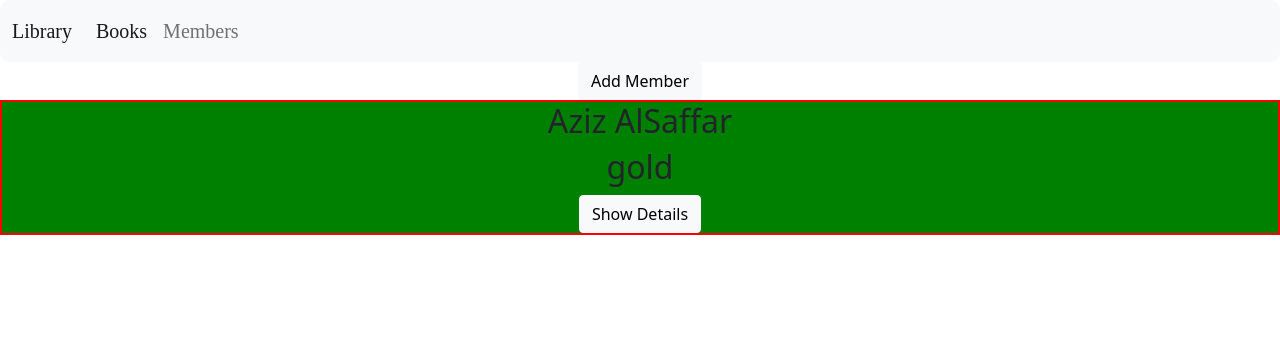
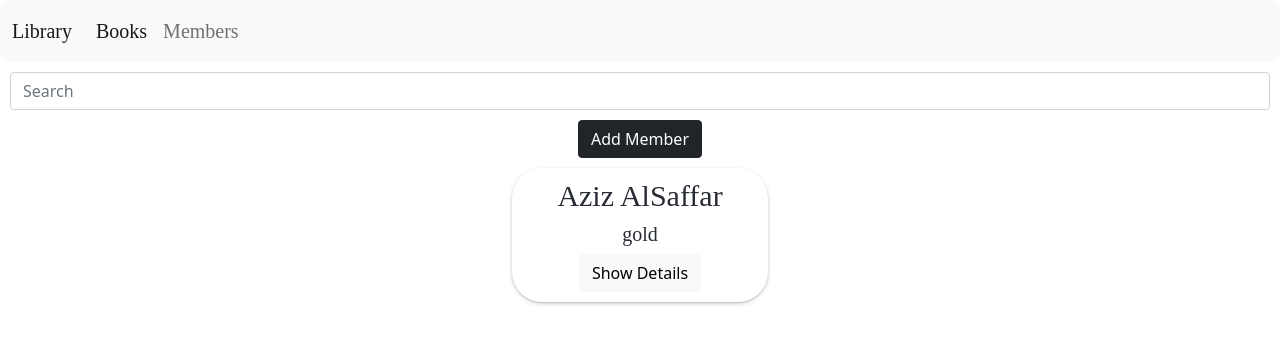
Before and after one commit to aadelalqaabi/CODED-Project-Library-Pair, a React (Create React App) app in the folder library/: page /MemberList in a window 1280 px wide. Shown: the top 344 px of the page. Built offline with nearby package versions, Linux system fonts and the light colour scheme; no server answers.

Commit message:
styling almost done needs little fixes

```diff
--- a/library/src/App.css
+++ b/library/src/App.css
@@ -10,8 +10,14 @@ nav{
 }
 
 .onemember{
-  background-color: green;
-  border: 2px solid red;
+  color: antiquewhite;
+  background-color: rgb(255, 255, 255);
+  border-radius: 30px;
+  width:20%;
+  padding: 10px;
+  margin: 10px;
+
+  box-shadow: rgba(50, 50, 93, 0.25) 0px 2px 5px -1px, rgba(0, 0, 0, 0.3) 0px 1px 3px -1px;
 }
 .bookimage{
   display: inline-block;
@@ -35,8 +41,19 @@ nav{
   flex-direction: column;
   justify-content: center;
   align-items: center;
-
-
+}
+.membernames{ display: inline-block;
+  width: 46%;
+  color:#282c34;
+  display:initial;
+  flex-direction: column;
+  justify-content: center;
+  align-items: center;
+}
+.membermembership{
+  font-size: 20px;
+  font-family: 'Goudy Bookletter 1911', serif;
+  text-align: center;
 }
 .bookimage{
   width: 200px;
@@ -44,6 +61,11 @@ nav{
   padding-bottom: 10px;
 }
 .booktitle{
+  font-size: 30px;
+  font-family: 'Goudy Bookletter 1911', serif;
+  text-align: center;
+}
+.membername{
   font-size: 30px;
   font-family: 'Goudy Bookletter 1911', serif;
   text-align: center;
@@ -76,13 +98,45 @@ nav{
   justify-content: center;
 
 }
+.memberList{
+  display: flex;
+  flex-wrap: wrap;
+  flex-direction: row;
+  justify-content: center;
+}
 .container{
   display:flex;
   justify-content: center;
   align-items: flex-start;
   padding-top: 10px;
 }
+.searchadd{
+  margin: 10px;
+ padding: 10px;
 
+}
+#addbook{
+display: flex;
+justify-content: right;
+padding-top: 20px;
+
+}
+#searchmember{
+  display:flex;
+  justify-content: center;
+  align-items: center;
+  margin: 10px;
+}
+#searchinput{
+
+  margin: 8px;
+
+}
+#selectinput{
+  margin: 8px;
+  border-radius: 20px;
+
+}
 .book-container{
 
 }
--- a/library/src/components/BookAdd.js
+++ b/library/src/components/BookAdd.js
@@ -44,8 +44,8 @@ function BookAdd() {
 
   return (
     <>
-      <div className="mx-2">
-        <Button variant="light" onClick={handleShow}>
+      <div className="mx-2" id="addbook">
+        <Button variant="dark" onClick={handleShow}>
           Add Book
         </Button>
       </div>
--- a/library/src/components/BookList.js
+++ b/library/src/components/BookList.js
@@ -2,13 +2,59 @@ import Book from "./Book";
 import { observer } from "mobx-react";
 import bookStore from "../stores/bookStore";
 import BookAdd from "./BookAdd";
+import React, { useState } from "react";
 function BookList() {
-  let bookList = bookStore.books.map((book) => {
-    return <Book book={book} key={book.id} />;
-  });
+  const [query, setQuery] = useState("");
+  const [genre, setGenre] = useState("");
+
+  const bookList = bookStore.books
+    .filter(
+      (book) =>
+        book.title.toLowerCase().includes(query.toLowerCase()) &&
+        book.genres.includes(genre)
+    )
+    .map((book) => <Book key={book.id} book={book} />);
   return (
-    <div>
-      <BookAdd />
+    <div className="searchadd">
+      <div>
+        <div class="input-group rounded">
+          <input
+            type="search"
+            class="form-control rounded"
+            id="searchinput"
+            placeholder="Search"
+            aria-label="Search"
+            aria-describedby="search-addon"
+            onChange={(e) => setQuery(e.target.value)}
+          />
+
+          <select
+            onChange={(e) => setGenre(e.target.value)}
+            aria-label="Default select example"
+            class="form-select"
+            data-mdb-filter="true"
+            id="selectinput"
+          >
+            <option value="" selected>
+              All
+            </option>
+            <option value="Action">Action</option>
+            <option value="Fantasy">Fantasy</option>
+            <option value="Sci-Fi">Sci-Fi</option>
+            <option value="Romance">Romance</option>
+            <option value="Fiction">Fiction</option>
+            <option value="Self-Help">Self-Help</option>
+            <option value="Thriller">Thriller</option>
+            <option value="Suspense">Suspense</option>
+            <option value="Biography">Biography</option>
+            <option value="Business">Business</option>
+            <option value="Entrepreneurship">Entrepreneurship</option>
+            <option value="Crime">Crime</option>
+            <option value="Mystery">Mystery</option>
+          </select>
+        </div>
+        <BookAdd />
+      </div>
       <div className="booklist">{bookList}</div>
     </div>
   );
--- a/library/src/components/Member.js
+++ b/library/src/components/Member.js
@@ -12,10 +12,13 @@ function Member({ member }) {
   const handleShow = () => setShow(true);
   return (
     <div className="onemember">
-      <h2>
-        {member.firstName} {member.lastName}
-      </h2>
-      <h2>{member.membership}</h2>
+      <div className="membernames">
+        <h1 className="membername">
+          {member.firstName} {member.lastName}
+        </h1>
+
+        <h2 className="membermembership">{member.membership}</h2>
+      </div>
       <div className="mx-2">
         <Button variant="light" onClick={handleShow}>
           Show Details
--- a/library/src/components/MemberAdd.js
+++ b/library/src/components/MemberAdd.js
@@ -24,7 +24,7 @@ function MemberAdd() {
   return (
     <>
       <div className="mx-2">
-        <Button variant="light" onClick={handleShow}>
+        <Button variant="dark" onClick={handleShow}>
           Add Member
         </Button>
       </div>
--- a/library/src/components/MemberList.js
+++ b/library/src/components/MemberList.js
@@ -2,14 +2,31 @@ import Member from "./Member";
 import { observer } from "mobx-react";
 import memberStore from "../stores/memberStore";
 import MemberAdd from "./MemberAdd";
+import { useState } from "react";
 function MemberList() {
-  let memberList = memberStore.members.map((member) => {
-    return <Member member={member} key={member.id} />;
-  });
+  const [query, setQuery] = useState("");
+  const memberList = memberStore.members
+    .filter(
+      (member) =>
+        member.firstName.toLowerCase().includes(query.toLowerCase()) ||
+        member.lastName.toLowerCase().includes(query.toLowerCase())
+    )
+    .map((member) => <Member member={member} key={member.id} />);
   return (
     <div>
+      <div class="input-group rounded">
+        <input
+          type="search"
+          class="form-control rounded"
+          id="searchmember"
+          placeholder="Search"
+          aria-label="Search"
+          aria-describedby="search-addon"
+          onChange={(e) => setQuery(e.target.value)}
+        />
+      </div>
       <MemberAdd />
-      {memberList}
+      <div className="memberList">{memberList}</div>
     </div>
   );
 }
--- a/library/src/components/Nav.js
+++ b/library/src/components/Nav.js
@@ -5,7 +5,7 @@ function Nav() {
   return (
     <nav class="navbar navbar-expand-lg navbar-light bg-light">
       <div class="container-fluid">
-        <a class="navbar-brand" href="/BookList">
+        <a class="navbar-brand" href="/Home">
           Library
         </a>
         <button
```
Also changed, not shown: library/src/components/Home.js (added, +21 -0 lines).
